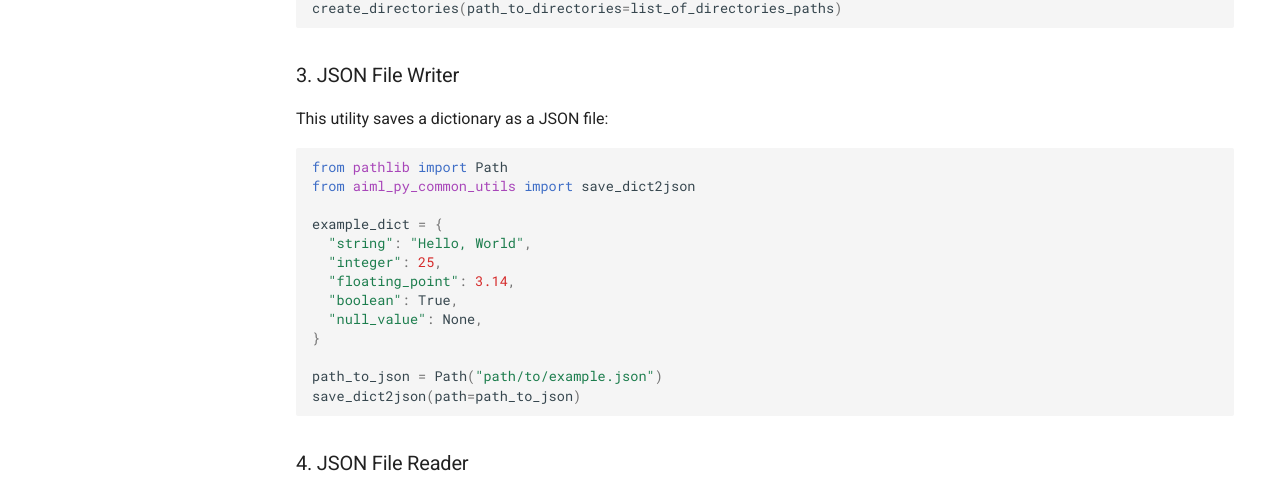
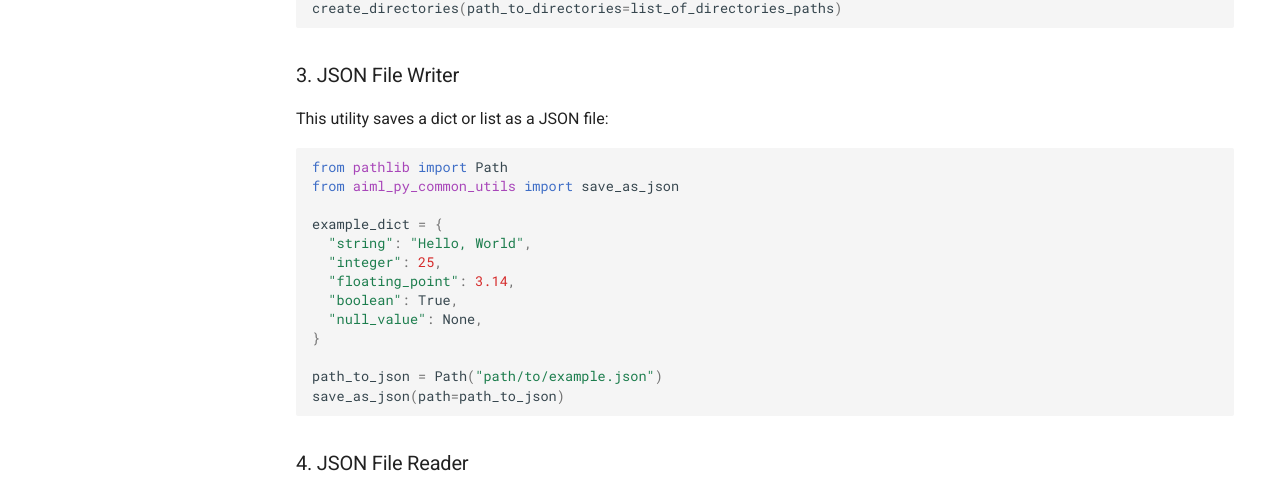
Before and after one commit to c17hawke/aiml-py-common-utils, an MkDocs documentation site: the page built from docs/Common_Utils.md, in a window 1280 px wide and 900 px high, scrolled down 1109 px. Shown: the part 151-644 px from the top of the window. Built offline with MkDocs 1.6.1 and Material for MkDocs 9.7.7, drawn with Linux system fonts in a browser that asks for light colours; comment, search, counter and statistics services are not loaded.

Commit message:
doc update

````diff
--- a/docs/Common_Utils.md
+++ b/docs/Common_Utils.md
@@ -55,11 +55,11 @@ create_directories(path_to_directories=list_of_directories_paths)
 
 ### 3. JSON File Writer
 
-This utility saves a dictionary as a JSON file:
+This utility saves a dict or list as a JSON file:
 
 ```python
 from pathlib import Path
-from aiml_py_common_utils import save_dict2json
+from aiml_py_common_utils import save_as_json
 
 example_dict = {
   "string": "Hello, World",
@@ -70,7 +70,7 @@ example_dict = {
 }
 
 path_to_json = Path("path/to/example.json")
-save_dict2json(path=path_to_json)
+save_as_json(path=path_to_json)
 ```
 
 
````
